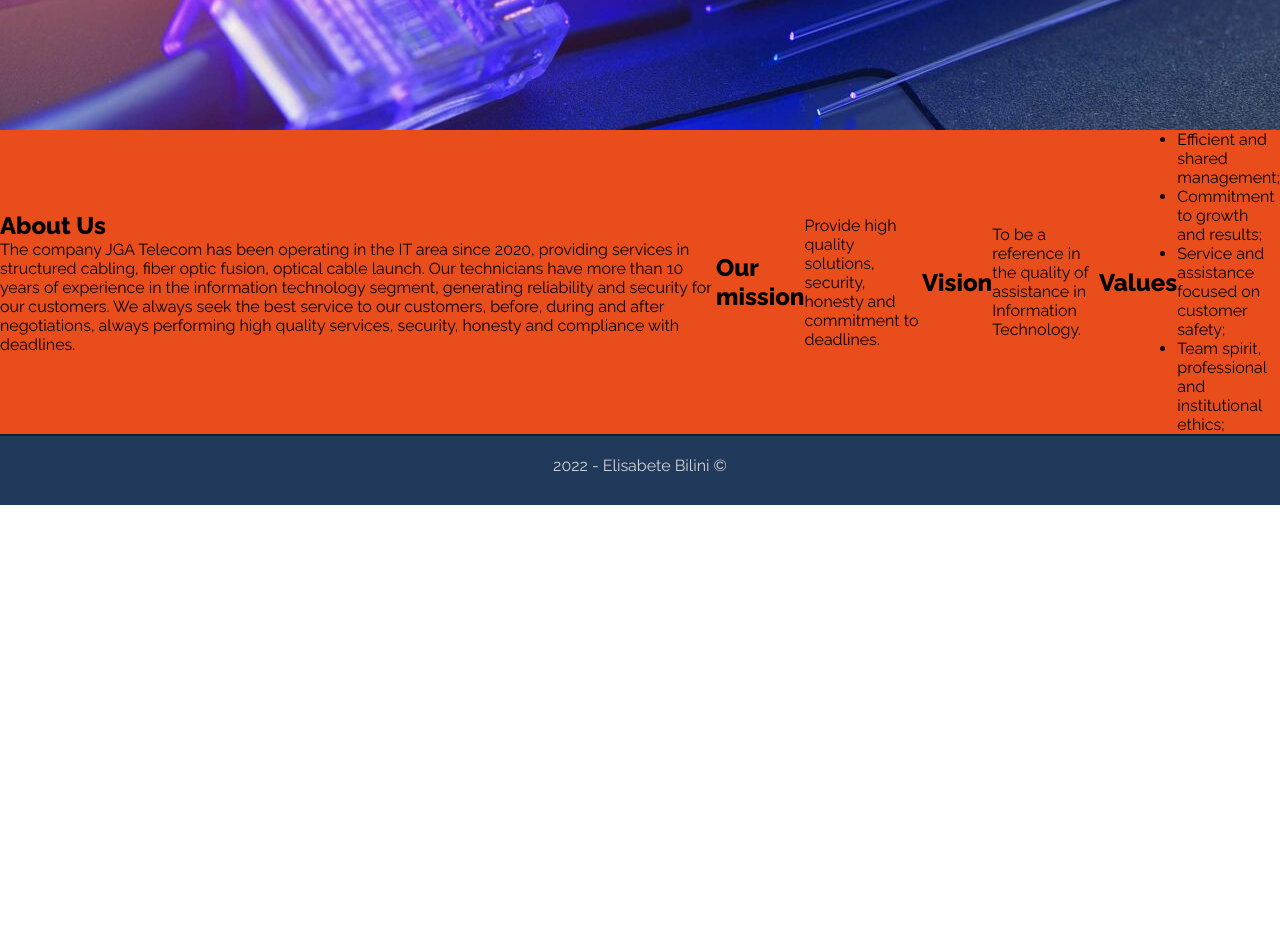
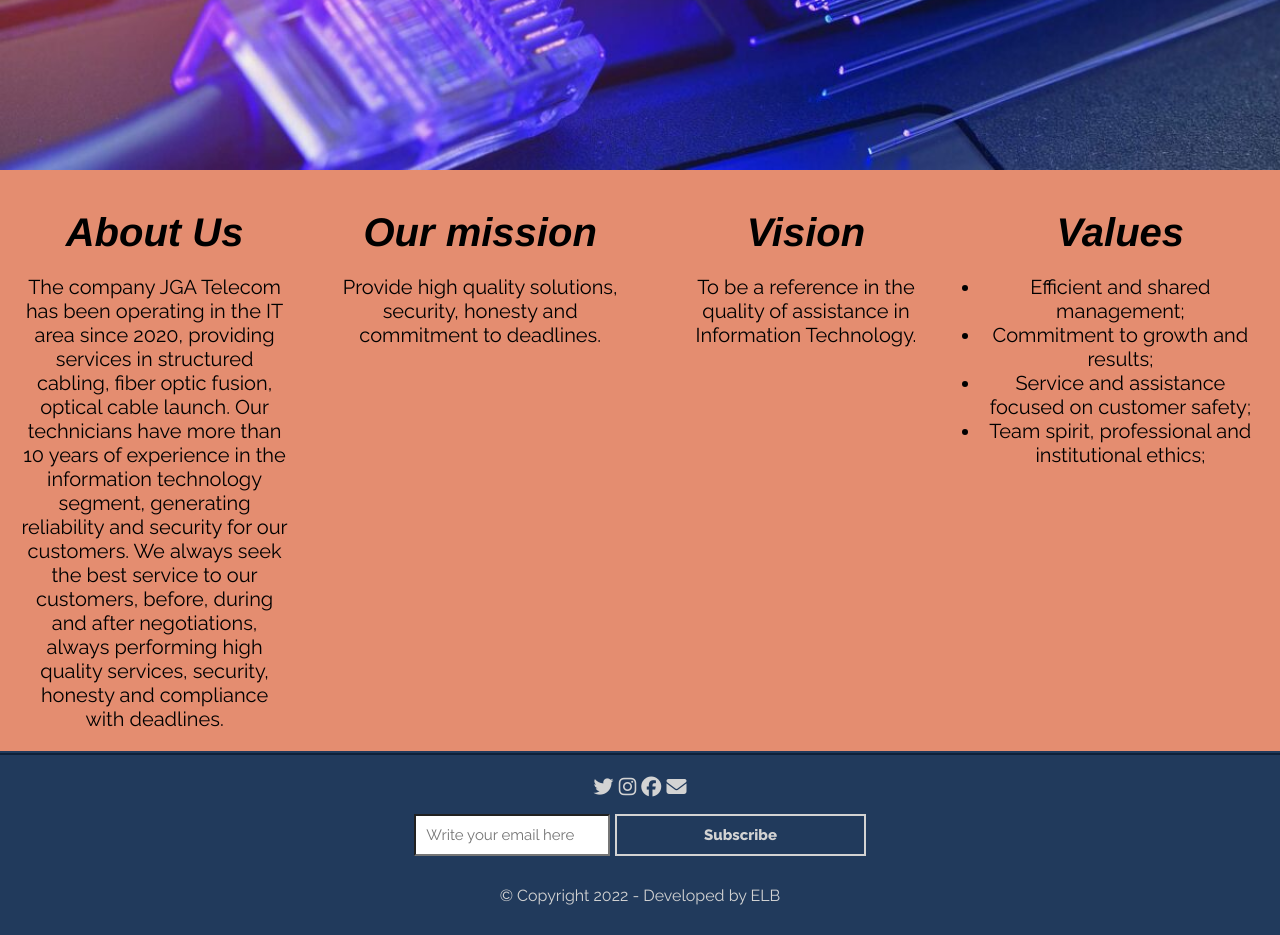
Before and after one commit to ElisabeteBilini/portfolio01, a plain HTML site: page index.html in a window 1280 px wide. Shown: the part 580-1515 px from the top of the page. Before the commit the page ends 1085 px from the top, so only its background shows below. Drawn offline with Linux system fonts and the light colour scheme; a web font is replaced by a local one.

Commit message:
Add grid first page, add social media on footer and few style

```diff
--- a/css/style.css
+++ b/css/style.css
@@ -59,7 +59,7 @@ ul li a:hover{
    background-image: url('../img/computer- fiber.jpeg');
    background-size: cover;
    align-items: center;
-   height: 80vh;
+   height: 85vh;
    padding: 0 10%;
    justify-content: left;
 }
@@ -96,27 +96,74 @@ ul li a:hover{
     color: #efeeee;
 }
 
-.mission{
-    background-color: #e84d1b;
-    font-family: Verdana, Geneva, Tahoma, sans-serif;
-    display: flex;
-    justify-content: center;
-    align-items: center;
+.container-grid{
+    display: grid;
+    grid-template-columns: auto auto auto auto;
 }
 
-.about-us h2{
-    font-size: 24px;
+
+.container-grid > div{
+    background-color: #e48d70;
+    color: black;
+    padding: 20px;
+    text-align: center;
+    font-size: 20px;
+}
+.container-grid h2{
+    font-size: 40px;
+    font-family: 'Franklin Gothic Medium', 'Arial Narrow', Arial, sans-serif;
+    font-style: italic;
+    padding-top: 20px;
+    padding-bottom: 20px;
 }
 
 footer{
+    background-color:  #213a5c;
+    padding: 2px 0;
+    text-align: center;
+    height: 70px;
+    width: 100%;
+}
+.container-footer{
     background-color:  #213a5c;
     color:#d3d3d3;
     padding:30px;
     text-align: center;
     justify-items: center;
+    display: block;
     border-top: 2px solid #0e2038;
     padding-top: 20px;
- }
+}
+.container-footer p {
+    text-align: center;
+    justify-content: center;
+    bottom:10px;
+}
+
+.menu-footer{
+    text-decoration: none;
+    display: inline;
+    align-items: center;
+    justify-content: center;
+    margin:10px;
+    font-size: 20px;
+}
+
+.menu-footer a{
+    color: #d3d3d3;
+}
+
+.form-footer{
+    font-size: 20px;
+    display: inline;
+    padding: 5px 10px;
+    align-items: center;
+    text-align: center;
+}
+
+button .submit{
+
+}
 
  /* Style pg services.html */
 
@@ -164,7 +211,7 @@ footer{
     margin-right: 15px;
  }
 
- /* Style pg contact.html */
+  /* Style pg contact.html */
 .contact-principal{
     display: flex;
     left: 90px;
--- a/index.html
+++ b/index.html
@@ -29,8 +29,8 @@
             </div>
          </div>
     </section>
-    <section class="mission">
-        <div class="about-us">
+    <section class="container-grid">
+        <div>
         <h2>About Us</h2>
         <p>
             The company JGA Telecom has been operating in the IT area since 2020, providing services in structured cabling,
@@ -41,20 +41,46 @@
             quality services, security, honesty and compliance with deadlines.
         </p>
         </div>
+        <div>
         <h2>Our mission</h2>
-        <p>Provide high quality solutions, security, honesty and commitment to deadlines.</p>
+        <p>
+            Provide high quality solutions, security, honesty and commitment to deadlines.
+        </p>
+        </div>
+        <div>
         <h2>Vision</h2>
-        <p>To be a reference in the quality of assistance in Information Technology.</p>
+        <p>
+            To be a reference in the quality of assistance in Information Technology.
+        </p>
+        </div>
+        <div>
         <h2>Values</h2>
         <ul>
-            <li>Efficient and shared management;</li>
-            <li>Commitment to growth and results;</li>
-            <li>Service and assistance focused on customer safety;</li>
-            <li>Team spirit, professional and institutional ethics;</li>
+            <li>Efficient and shared management; </li>
+            <li>Commitment to growth and results; </li>
+            <li>Service and assistance focused on customer safety; </li>
+            <li>Team spirit, professional and institutional ethics; </li>
         </ul>
+        </div>
     </section>
     <footer>
-        <p>2022 - Elisabete Bilini &copy; </p>
+        <div class="container-footer">
+            <div class="menu-footer">
+                <a href="https://twitter.com/" target="_blank"><i class="fab fa-twitter"></i></a>
+                <a href="https://www.instagram.com/" target="_blank"><i class="fab fa-instagram"></i></a>
+                <a href="https://www.facebook.com/" target="_blank"><i class="fab fa-facebook"></i></a>
+                <a href="https://mail.google.com" target="_blank"><i class="fas fa-envelope"></i></a>
+                </div>
+                <form>
+                    <div class="form-footer">
+                    <input type="email" required placeholder="Write your email here">
+                    <button type="submit">Subscribe</button>
+                </form>
+                </div>
+                <p>	&copy; Copyright 2022 - Developed by ELB </p>
+            </div>
     </footer>
+     <!--font awesome-->
+    <script src="https://kit.fontawesome.com/c7dbda0798.js" crossorigin="anonymous"></script>
 </body>
 </html>
```
Also changed, not shown: img/conheca-a-historia-da-fibra-otica459.jpg (deleted).
